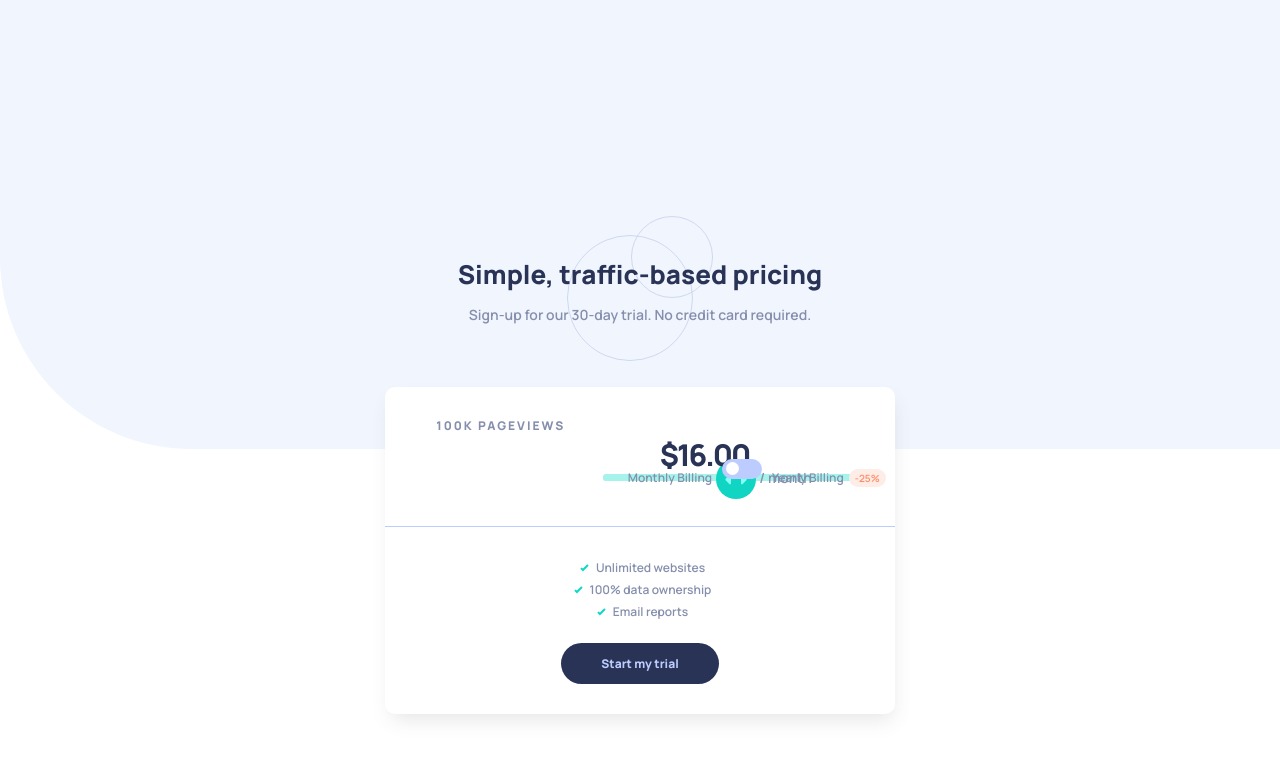
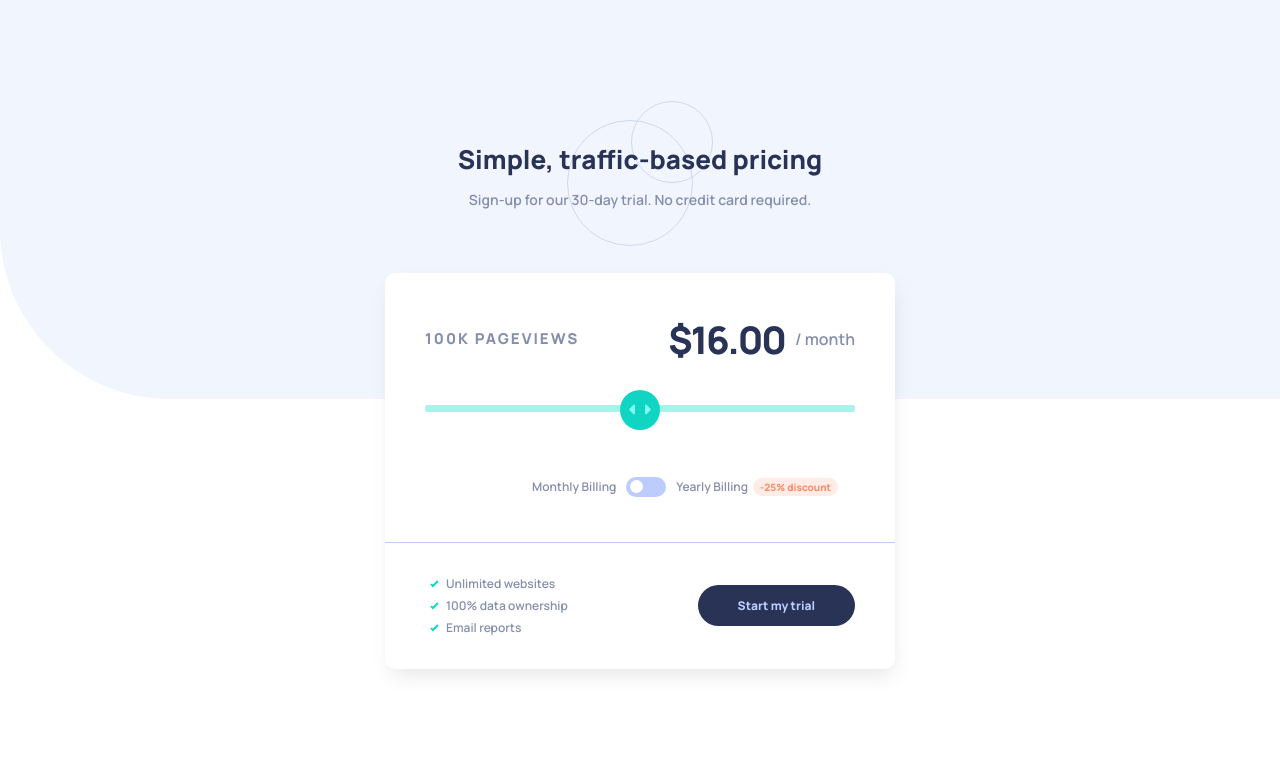
Before and after one commit to caioluna/interactive-pricing-component, a plain HTML site: page index.html in a window 1280 px wide. Drawn offline with Linux system fonts and the light colour scheme.

Commit message:
update: desktop layout

```diff
--- a/styles/style.sass
+++ b/styles/style.sass
@@ -175,6 +175,7 @@ main
             background-color: $light-grayish-red
             padding: 2px 6px
             border-radius: 12px
+            font-weight: 800
 
         .switch
           position: relative
@@ -249,12 +250,19 @@ main
 
         font-size: 12px
         font-weight: 800
+        transition: .4s
+
+        &:hover
+          color: $white
+          transition: .4s
 
 @media (min-width: 800px)
   $grid-template-width: calc(50vw - (550px / 2))
 
   body
+    background: url("../images/bg-pattern.svg") top left/contain no-repeat
     grid-template-columns: $grid-template-width repeat(3, 1fr) $grid-template-width
+    margin: 0
 
   .head
     .title
@@ -264,18 +272,48 @@ main
       width: 100%
       font-size: 14px
 
-  .controls
-    display: grid
-    grid-template-areas:  pg-views amount range switch
+  main
+    section.card
+      .controls
+        padding: 40px 40px 20px
+        display: grid
+        grid-template-areas:  "pg-views amount" "range range" "switch switch"
 
-    .page-views
-      grid-area: pg-views
+        h2
+          font-size: 15px
+          grid-area: pg-views
+          align-self: center
+          text-align: left
 
-    input#price-range
-      grid-area: range
+        input#price-range
+          grid-area: range
+          min-width: 100%
 
-    .amount
-      grid-area: amount
+        p.amount
+          font-size: 38px
+          grid-area: amount
+          justify-self: right
 
-    .switch-wrapper
-      grid-area: switch
+          small
+            font-size: 16px
+
+        .switch-wrapper
+          grid-area: switch
+
+          p.option
+            .discount
+              width: 85px
+              span
+                display: inline
+
+      div.cta
+        padding: 30px 40px
+        display: flex
+        justify-content: space-between
+        align-items: center
+
+        ul.benefits
+          text-align: left
+
+        .trial
+          margin-top: 0
```
Also changed, not shown: styles/style.css, 2 other files.
